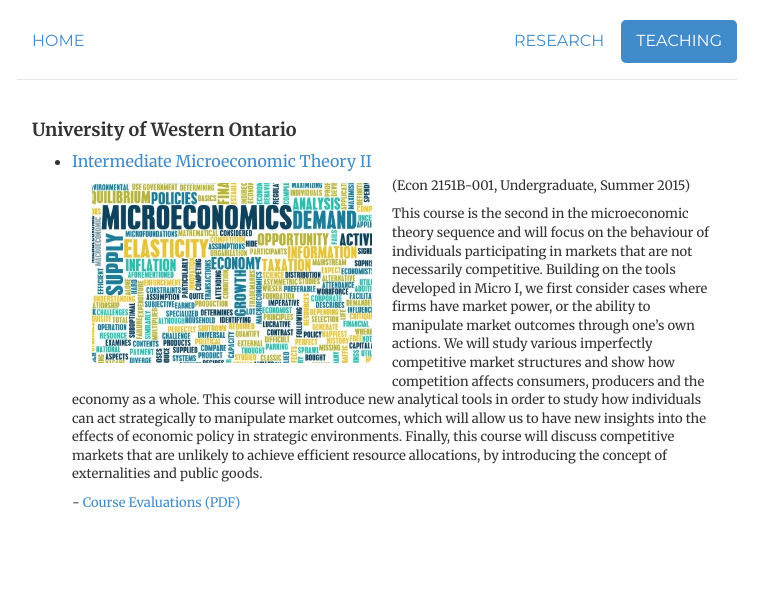
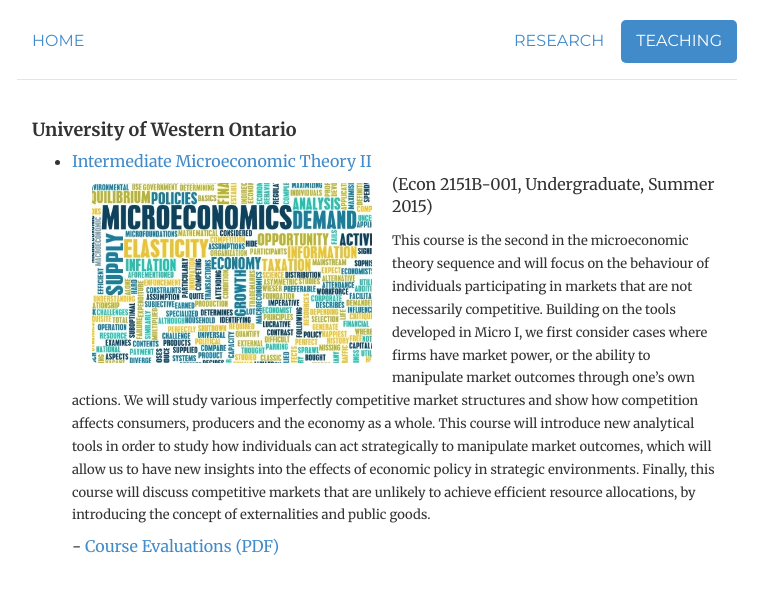
Before and after one commit to morihiroaki/morihiroaki.github.io, a Jekyll site: the page built from teaching.html, in a window 1280 px wide. Shown: the top 594 px of the page, without its empty margins (263-1031 px from the left). Built offline with Jekyll 4.4.1, drawn with Linux system fonts in a browser that asks for light colours.

Commit message:
Update teaching.html

```diff
--- a/teaching.html
+++ b/teaching.html
@@ -10,7 +10,7 @@
 <ul style="list-style-type:disc">
   <li><a target="_blank" href="/files/2151_2015S_syllabus.pdf" title="Syllabus">Intermediate Microeconomic Theory II</a></li>
 <img  class="img-rounded" src="files/micro_image.jpg" height="180" width="280" style='float: left;' hspace="20" vspace="10">
-<p><font size="2">(Econ 2151B-001, Undergraduate, Summer 2015)  </p>
+<p><font size="3">(Econ 2151B-001, Undergraduate, Summer 2015)  </p>
 <p><font size="2">This course is the second in the microeconomic theory sequence and will focus on the behaviour of
          individuals participating in markets that are not necessarily competitive. Building on the tools developed
          in Micro I, we first consider cases where firms have market power, or the ability to manipulate market outcomes
@@ -20,7 +20,7 @@
          have new insights into the effects of economic policy in strategic environments. Finally, this course will
          discuss competitive markets that are unlikely to achieve efficient resource allocations, by introducing the concept of
          externalities and public goods.</p>
-         <dd><font size="2">- <a target="_blank" href="/files/2151_2015S_evaluation.pdf" title="Evaluations">Course Evaluations (PDF)</a></dd>
+         <dd><font size="3">- <a target="_blank" href="/files/2151_2015S_evaluation.pdf" title="Evaluations">Course Evaluations (PDF)</a></dd>
 </ul>
 
 </div>
```
